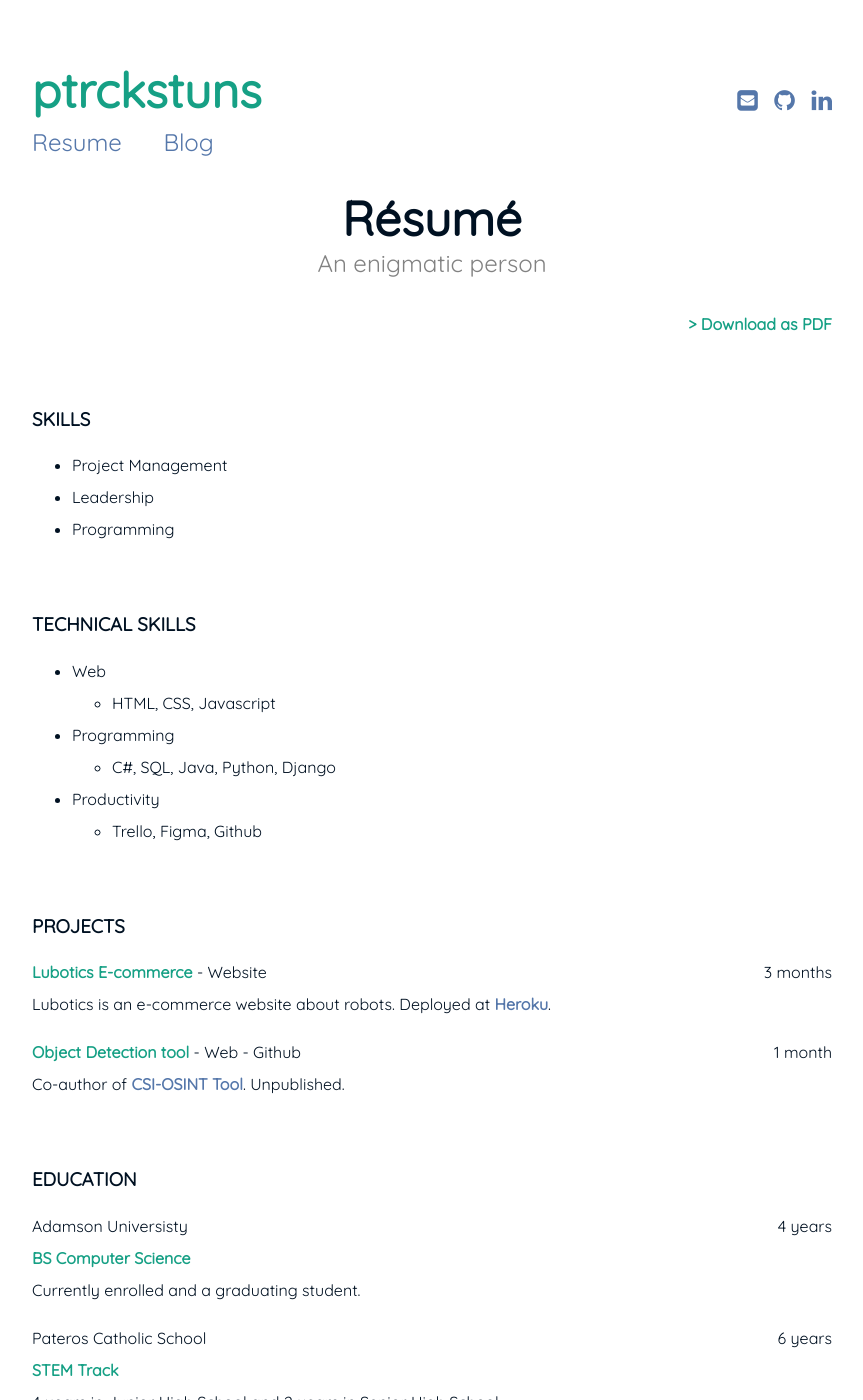
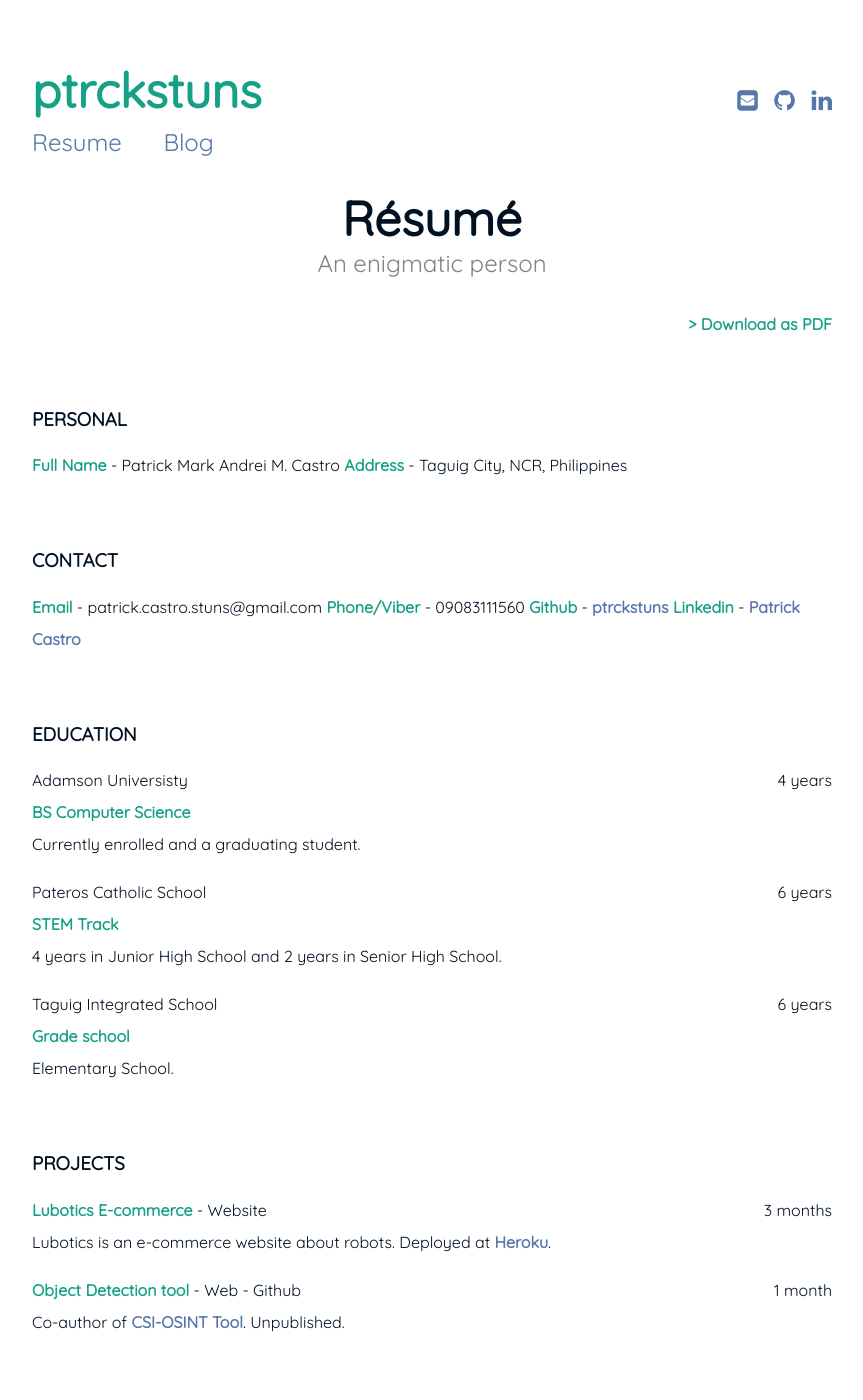
Before and after one commit to ptrckstuns/ptrckstuns.github.io, a Jekyll site: the page built from resume.md, in a window 1280 px wide and 1400 px high. Shown: the whole window, without its empty margins (208-1071 px from the left). Built offline with Jekyll 4.4.1, drawn with Linux system fonts in a browser that asks for light colours; some of the changed text lies outside the part shown.

Commit message:
Update resume.md

```diff
--- a/resume.md
+++ b/resume.md
@@ -11,20 +11,33 @@
 
 <br>
 
-### SKILLS
-- Project Management
-- Leadership
-- Programming
+### PERSONAL
+**Full Name** - Patrick Mark Andrei M. Castro
+**Address** - Taguig City, NCR, Philippines
 
 <br>
 
-### TECHNICAL SKILLS
-- Web
-  - HTML, CSS, Javascript
-- Programming
-  - C#, SQL, Java, Python, Django
-- Productivity
-  - Trello, Figma, Github
+### CONTACT
+**Email** - patrick.castro.stuns@gmail.com
+**Phone/Viber** - 09083111560
+**Github** - <a href="https://github.com/ptrckstuns">ptrckstuns</a>
+**Linkedin** - <a href="https://in.linkedin.com/in/ptrckstuns">Patrick Castro</a>
+
+<br>
+
+### EDUCATION
+
+Adamson Universisty <span style="float: right; ">4 years</span>
+**BS Computer Science**
+Currently enrolled and a graduating student.
+
+Pateros Catholic School <span style="float: right; ">6 years</span>
+**STEM Track**
+4 years in Junior High School and 2 years in Senior High School.
+
+Taguig Integrated School <span style="float: right; ">6 years</span>
+**Grade school**
+Elementary School.
 
 <br>
 
@@ -37,15 +50,30 @@
 
 <br>
 
-### EDUCATION
+### SKILLS
+- Project Management
+- Leadership
+- Programming
+- Teamwork
+- Multitasking
+- Communication skills
 
-Adamson Universisty <span style="float: right; ">4 years</span>
-**BS Computer Science**
-Currently enrolled and a graduating student.
+<br>
 
-Pateros Catholic School <span style="float: right; ">6 years</span>
-**STEM Track**
-4 years in Junior High School and 2 years in Senior High School.
+### TECHNICAL SKILLS
+- Web development
+  - HTML, CSS, Javascript
+- Programming
+  - C#, SQL, Java, Python, Django
+- Productivity
+  - Trello, Figma, Github, VS Code, Vmware
+- Network/Hacking
+  - Nmap, Packet Tracer, Nikto, Burpsuite, dirbuster, Metasploit
+- Operating System
+  - Windows
+  - Linux (Kali)
+- Exploit Machines
+  - Kioptrix
 
 <br>
 
@@ -60,24 +88,45 @@
 Technologies used   -->
 
 AUSG Representative - **Adamson Computer Science Society** <span style="float: right; ">A.Y. 2021-2022</span>
-_Currently ACOMSS's AUSG (Adamson University Student Government) Representative._
+*Currently ACOMSS's AUSG (Adamson University Student Government) Representative. *
 
 Former Executive Treasurer - **Adamson Computer Science Society** <span style="float: right; ">A.Y. 2020-2021</span>
-_Former Executive Treasurer of ACOMSS._
+*Former Executive Treasurer of ACOMSS.*
+
+<br>
+
+### CERTIFICATE
+NSE 1 - **Fortinet** <span style="float: right; ">February 11, 2022</span>
+*NSE 1 Network Security Associate*
+
+<br>
+
+### COURSES
+Practical Ethical Hacking - **TCM Security Udemy** <span style="float: right; ">2020 - Present</span>
+*Currently Mid Course Capstone*
+
+<br>
+
+### PUBLICATION
+Image Analysis for Person-Object Distance Measurement Using YOLOv4 (You Only Look Once) <span style="float: right; ">Thesis Paper</span>
 
 <br>
 
 ### RECOGNITION & INTERESTS
-
 - Team JoYuRiZ - Cybersecurity Conference 2020 Hackathon Grand Winner issued by ISSA PH and UNFPA
 - ASU Devex World <a href="https://pages.devex.com/devex-world-2020-hackathon.html">Hackathon</a> 2020 <a href="https://youtu.be/ZoB3PmofY2s">Finalist</a>
 
 <br>
 
 ### AFFILIATIONS
-
 - JoYuRiZ / joyuriz
   - <a href="https://ctftime.org/team/163844">CTFs</a>
   - Hackathons (ISSA PH & UNFPA)
 - Adamson University
   - Representative for ASU Devex World
+
+<br>
+
+### LANGUAGES
+- Tagalog
+- English
```
